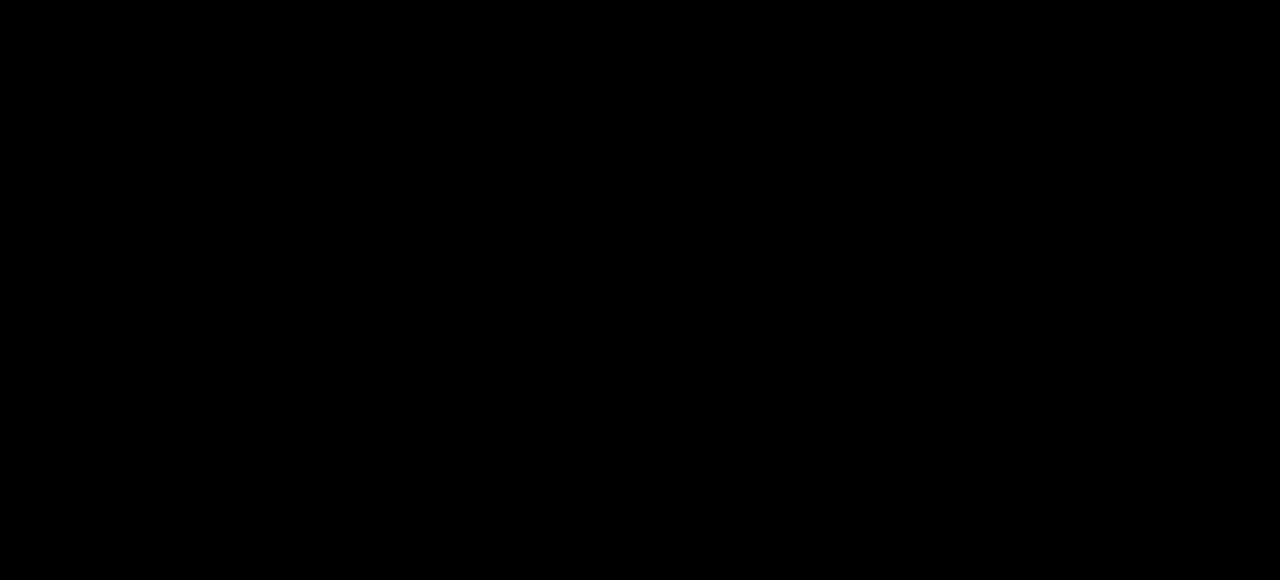
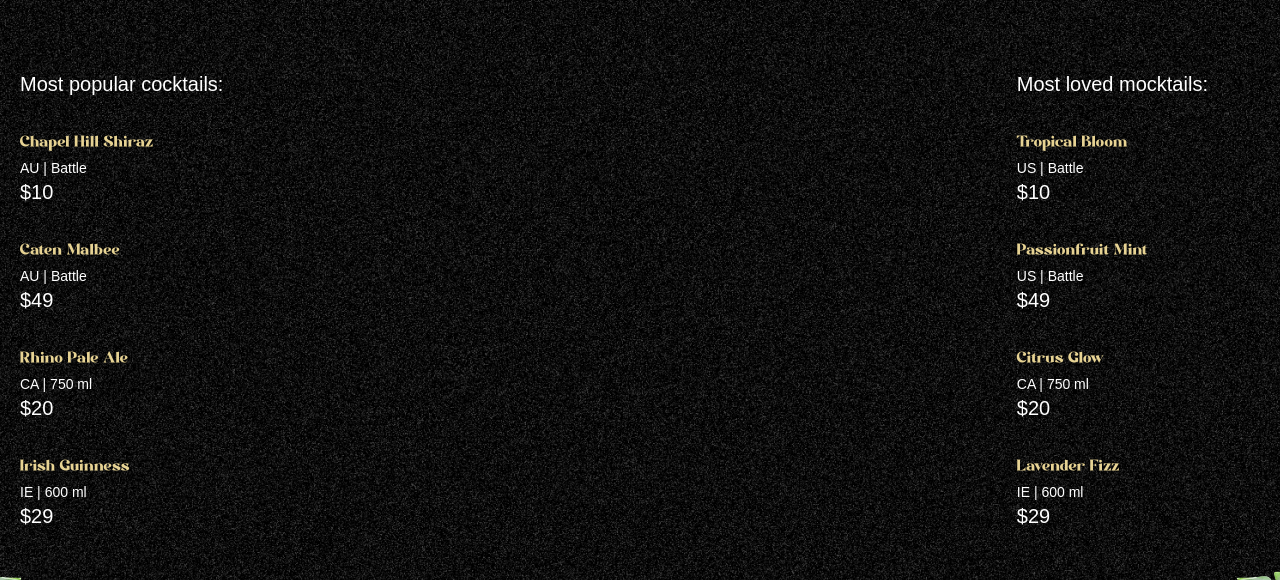
Before and after one commit to akashad123/gsap_cocktails, a React (Vite) app: page / in a window 1280 px wide. Shown: the part 890-1470 px from the top of the page. Built offline with nearby package versions, Linux system fonts and the light colour scheme; a web font is replaced by a local one.

Commit message:
Implemented cocktails section

```diff
--- a/src/App.jsx
+++ b/src/App.jsx
@@ -2,6 +2,7 @@
 import { ScrollTrigger, SplitText } from "gsap/all";
 import Navbar from "./components/Navbar";
 import Hero from "./components/Hero";
+import Cocktails from "./components/Cocktails";
 
 gsap.registerPlugin(ScrollTrigger, SplitText);
 
@@ -10,7 +11,7 @@
     <main>
       <Navbar />
       <Hero />
-
+      <Cocktails />
     </main>
   );
 };
--- /dev/null
+++ b/src/components/Cocktails.jsx
@@ -0,0 +1,76 @@
+import { useGSAP } from "@gsap/react";
+import { cocktailLists, mockTailLists } from "../../constants";
+import gsap from "gsap";
+
+const Cocktails = () => {
+  useGSAP(() => {
+    const parallaxTimeline = gsap.timeline({
+      scrollTrigger: {
+        trigger: "#cocktails",
+        start: "top 30%",
+        end: "bottom 80%",
+        scrub: true,
+      },
+    });
+
+    parallaxTimeline
+      .from("#c-left-leaf", {
+        x: -100,
+        y: 100,
+      })
+      .from("#c-right-leaf", {
+        x: 100,
+        y: 100,
+      });
+  });
+
+  return (
+    <section id="cocktails" className="noisy">
+      <img src="/images/cocktail-left-leaf.png" alt="l-leaf" id="c-left-leaf" />
+      <img
+        src="/images/cocktail-right-leaf.png"
+        alt="r-leaf"
+        id="c-right-leaf"
+      />
+
+      <div className="list">
+        <div className="popular">
+          <h2>Most popular cocktails:</h2>
+
+          <ul>
+            {cocktailLists.map(({ name, country, price, detail }) => (
+              <li key={name}>
+                <div className="md:me-28">
+                  <h3>{name}</h3>
+                  <p>
+                    {country} | {detail}
+                  </p>
+                  <span>{price}</span>
+                </div>
+              </li>
+            ))}
+          </ul>
+        </div>
+        <div className="loved">
+          <h2>Most loved mocktails:</h2>
+
+          <ul>
+            {mockTailLists.map(({ name, country, price, detail }) => (
+              <li key={name}>
+                <div className="me-28">
+                  <h3>{name}</h3>
+                  <p>
+                    {country} | {detail}
+                  </p>
+                  <span>{price}</span>
+                </div>
+              </li>
+            ))}
+          </ul>
+        </div>
+      </div>
+    </section>
+  );
+};
+
+export default Cocktails;
--- a/src/components/Hero.jsx
+++ b/src/components/Hero.jsx
@@ -106,7 +106,6 @@
           muted
           playsInline
           preload="auto"
-          loop
           ref={videoRef}
         />
       </div>
--- a/src/index.css
+++ b/src/index.css
@@ -68,7 +68,7 @@
         @apply fixed z-50 w-full;
 
         div {
-            @apply flex md:flex-row flex-col md:justify-between items-center gap-5 py-5 lg:px-0 px-5 container mx-auto;
+            @apply flex md:flex-row flex-col md:justify-between items-center gap-5 py-5 lg:px-5 px-5 container mx-auto;
         }
 
         p {
@@ -148,7 +148,7 @@
         }
 
         .list {
-            @apply container mx-auto relative z-10 flex md:flex-row flex-col justify-between items-start gap-20 pt-40 2xl:px-0 px-5;
+            @apply container mx-auto relative z-10 flex md:flex-row flex-col justify-between items-start gap-20 pt-40 2xl:px-5 px-5;
 
             .popular {
                 @apply space-y-8 w-full md:w-fit;
```
